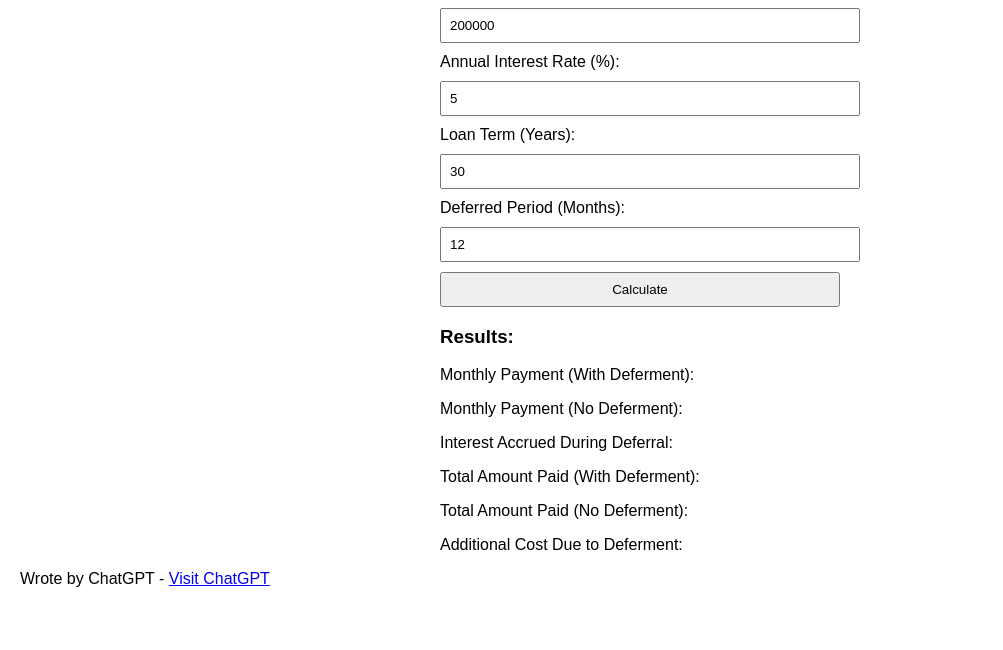
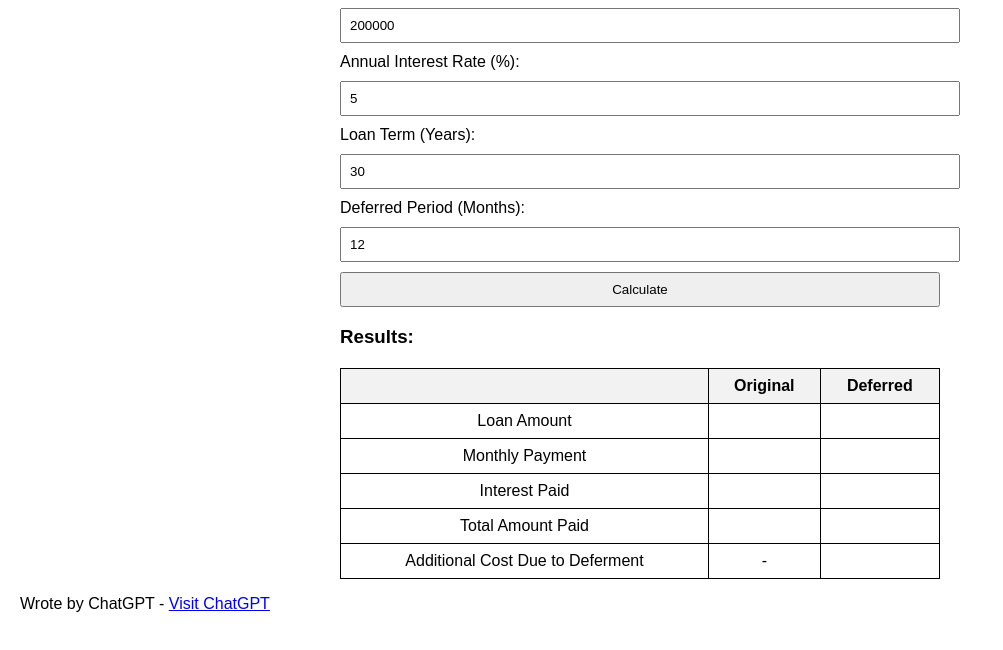
Before and after one commit to eepifanova/calculator, a plain HTML site: page index.html in a window 1280 px wide. Shown: the part 88-738 px from the top of the page, without its empty margins (0-1003 px from the left). Drawn offline with Linux system fonts and the light colour scheme.

Commit message:
fixed logic and output

```diff
--- a/index.html
+++ b/index.html
@@ -6,8 +6,11 @@
     <title>Deferred Mortgage Calculator</title>
     <style>
         body { font-family: Arial, sans-serif; margin: 20px; }
-        .container { max-width: 400px; margin: auto; }
+        .container { max-width: 600px; margin: auto; }
         input, button { display: block; width: 100%; margin: 10px 0; padding: 8px; }
+        table { width: 100%; border-collapse: collapse; margin-top: 20px; }
+        th, td { border: 1px solid black; padding: 8px; text-align: center; }
+        th { background-color: #f2f2f2; }
     </style>
 </head>
 <body>
@@ -28,12 +31,38 @@
         <button onclick="calculateMortgage()">Calculate</button>
 
         <h3>Results:</h3>
-        <p>Monthly Payment (With Deferment): <span id="monthlyPayment"></span></p>
-        <p>Monthly Payment (No Deferment): <span id="monthlyPaymentNoDefer"></span></p>
-        <p>Interest Accrued During Deferral: <span id="accruedInterest"></span></p>
-        <p>Total Amount Paid (With Deferment): <span id="totalPaid"></span></p>
-        <p>Total Amount Paid (No Deferment): <span id="totalPaidNoDefer"></span></p>
-        <p>Additional Cost Due to Deferment: <span id="extraCost"></span></p>
+        <table>
+            <tr>
+                <th></th>
+                <th>Original</th>
+                <th>Deferred</th>
+            </tr>
+            <tr>
+                <td>Loan Amount</td>
+                <td id="loanAmountNoDefer"></td>
+                <td id="loanAfterDeferment"></td>
+            </tr>
+            <tr>
+                <td>Monthly Payment</td>
+                <td id="monthlyPaymentNoDefer"></td>
+                <td id="monthlyPayment"></td>
+            </tr>
+            <tr>
+                <td>Interest Paid</td>
+                <td id="totalInterestNoDefer"></td>
+                <td id="totalInterest"></td>
+            </tr>
+            <tr>
+                <td>Total Amount Paid</td>
+                <td id="totalPaidNoDefer"></td>
+                <td id="totalPaid"></td>
+            </tr>
+            <tr>
+                <td>Additional Cost Due to Deferment</td>
+                <td>-</td>
+                <td id="extraCost"></td>
+            </tr>
+        </table>
     </div>
 
     <script>
@@ -56,18 +85,23 @@
             }
 
             // Loan after deferment
-            let loanAfterDeferment = loanAmount + accruedInterest;
             let remainingMonths = totalMonths - deferMonths;
+            let loanAfterDeferment = tempLoanAmount;
             let monthlyPayment = (loanAfterDeferment * monthlyRate) / (1 - Math.pow(1 + monthlyRate, -remainingMonths));
+            let monthlyPaymentNoDefer = (loanAmount * monthlyRate) / (1 - Math.pow(1 + monthlyRate, -totalMonths));
 
-            let monthlyPaymentNoDefer = (loanAmount * monthlyRate) / (1 - Math.pow(1 + monthlyRate, -totalMonths));
             let totalPaid = monthlyPayment * remainingMonths;
             let totalPaidNoDefer = monthlyPaymentNoDefer * totalMonths;
             let extraCost = totalPaid - totalPaidNoDefer;
+            let totalInterestNoDefer = totalPaidNoDefer - loanAmount;
+            let totalInterest = totalPaid - loanAfterDeferment;
 
+            document.getElementById("loanAmountNoDefer").textContent = `$${loanAmount.toFixed(2)}`;
+            document.getElementById("loanAfterDeferment").textContent = `$${loanAfterDeferment.toFixed(2)}`;
             document.getElementById("monthlyPayment").textContent = `$${monthlyPayment.toFixed(2)}`;
             document.getElementById("monthlyPaymentNoDefer").textContent = `$${monthlyPaymentNoDefer.toFixed(2)}`;
-            document.getElementById("accruedInterest").textContent = `$${accruedInterest.toFixed(2)}`;
+            document.getElementById("totalInterest").textContent = `$${totalInterest.toFixed(2)}`;
+            document.getElementById("totalInterestNoDefer").textContent = `$${totalInterestNoDefer.toFixed(2)}`;
             document.getElementById("totalPaid").textContent = `$${totalPaid.toFixed(2)}`;
             document.getElementById("totalPaidNoDefer").textContent = `$${totalPaidNoDefer.toFixed(2)}`;
             document.getElementById("extraCost").textContent = `$${extraCost.toFixed(2)}`;
```
